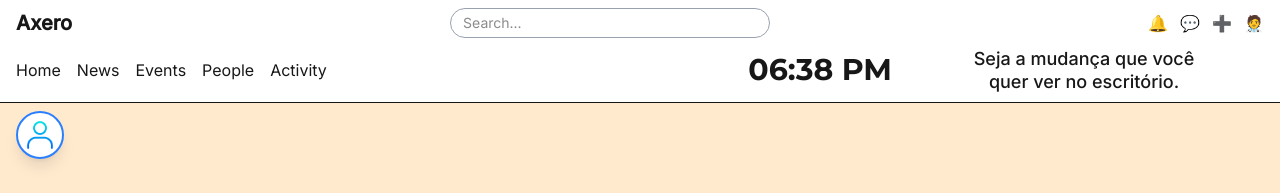
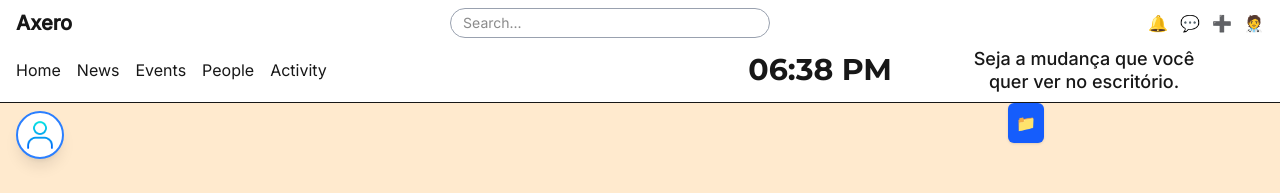
Before and after one commit to kailera/office-space, a Next.js app: page / in a window 1280 px wide. Shown: the top 193 px of the page. Built offline with nearby package versions, Linux system fonts and the light colour scheme.

Commit message:
first update in feature floating-projects

```diff
--- a/app/page.tsx
+++ b/app/page.tsx
@@ -1,12 +1,14 @@
 import FloatingContainer from "@/components/layout/floating-container";
+import FloatingPanelProject from "@/components/layout/floating-panel-project";
 import Header from "@/components/layout/header";
-
+import { projects } from "@/res/projects";
 export default function Page(){
   return(
 <main className="w-full">
       <Header/>
 
       <FloatingContainer/>
+      <FloatingPanelProject projects={projects}/>
     </main>
   )
 }
--- a/components/layout/floating-container.tsx
+++ b/components/layout/floating-container.tsx
@@ -1,12 +1,13 @@
 'use client'
 
+import { User } from "@/utils/types";
 import { useState } from "react";
 import ContactAvatarList from "../ui/contact-avatar-list";
 import FloatingChatLauncher from "../ui/floating-chat-laucher";
 import FloatingPanel from "../ui/floating-pannel";
 import MessageBox from "../ui/message-box";
 
-const contacts = [
+const contacts:User[] = [
     {id:'1', name:"Mary", image:"/img/mary.jpg"},
     {id:'2', name:"Boss", image:"/img/boss.jpg"},
     {id:'3', name:"Jhon", image:"/img/jhon.jpg"},
--- /dev/null
+++ b/components/layout/floating-panel-project.tsx
@@ -0,0 +1,30 @@
+'use client'
+
+interface IFloatingPanelProject{
+    projects:Project[]
+}
+import { Project } from "@/utils/types"
+import { useState } from "react"
+import ProjectsCarousel from "../ui/projects-carousel"
+
+export default function FloatingPanelProject({projects}:IFloatingPanelProject){
+    const [isOpen, setIsOpen] = useState(false)
+
+    return (
+        <div className="fixed right-2 sm:right-4 z-50">
+
+            <button
+            onClick={()=> setIsOpen(!isOpen)}
+            className="bg-blue-600 text-white p-2 rounded-md shadow mb-2 sm:mb-0">
+                {isOpen? '❌':'📁'}
+            </button>
+
+            <div className={`transition-all duration-300 ${
+                isOpen?'opacity-100 translate-x-0':'opacity-0 translate-x-full pointer-events-none'
+            } fixed sm:static top-16 sm:top-auto right-0 sm:right-0 w-[90w] sm:w-64 bg-amber-100 shadow-lg rounded-lg p-3 max-h-[80vh] sm:max-h-[60vh] flex flex-col`}>
+                <h2 className="text-lg"> Projetos </h2>
+                <ProjectsCarousel projects={projects}/>
+            </div>
+        </div>
+    )
+}
--- a/components/ui/floating-pannel.tsx
+++ b/components/ui/floating-pannel.tsx
@@ -1,4 +1,3 @@
-// components/FloatingPanel.tsx
 import { ReactNode } from 'react';
 
 interface IFloatingPanel {
--- /dev/null
+++ b/components/ui/project-card.tsx
@@ -0,0 +1,27 @@
+import { Project } from "@/utils/types";
+import Image from "next/image";
+
+interface IProjectCard{
+    project:Project
+}
+
+export default function ProjectCard({project}:IProjectCard){
+    return(
+        <div className="border rounded-lg p-2 shadow-sm bg-amber-100">
+            <h3 className="text-md font-semibold">{project.title}</h3>
+            <p className="text-sm text-gray-500">Deadline:{project.deadline}</p>
+            <div className="flex mt-2 space-x-2">
+                {project.participants.map((user, idx)=>(
+                    <Image
+                        key={idx}
+                        src={user.image}
+                        alt={user.name}
+                        width={24}
+                        height={24}
+                        className="rounded-full object-cover"
+                    />
+                ))}
+            </div>
+        </div>
+    )
+}
--- /dev/null
+++ b/components/ui/projects-carousel.tsx
@@ -0,0 +1,41 @@
+import { Project } from "@/utils/types";
+import { useState } from "react";
+import ProjectCard from "./project-card";
+
+interface IProjectsCarousel{
+    projects:Project[]
+}
+export default function ProjectsCarousel({projects}:IProjectsCarousel){
+    const [startIndex, setStartIndex] = useState(0)
+    const visibleProjects = projects.slice(startIndex, startIndex + 3)
+
+    const canScrollUp = startIndex > 0
+    const canScrollDown = startIndex + 3 < projects.length
+
+    return (
+        <div className="flex flex-col gap-2">
+            <div className="flex-justify-between mb-1">
+                <button onClick={() => setStartIndex(startIndex - 1)}
+                    disabled={!canScrollUp}
+                    className="text-sm disabled:opacity-30">
+                        ⬆️
+                </button>
+
+                <button
+                    onClick={()=> setStartIndex(startIndex+1)}
+                    disabled={!canScrollDown}
+                    className="text-sm disabled:opacity-30"
+                >
+                    ⬇️
+                </button>
+            </div>
+            <div className="flex flex-col gap-2 overflow-hidden">
+                {visibleProjects.map((project)=>(
+                     <ProjectCard key={project.id} project={project}/>
+
+                ))}
+
+            </div>
+        </div>
+    )
+}
--- /dev/null
+++ b/res/projects.ts
@@ -0,0 +1,57 @@
+// data/projects.ts
+
+export const projects = [
+  {
+    id: '1',
+    title: 'Sistema de Atendimento Médico',
+    deadline: '2025-08-15',
+    participants: [
+      { id: '1', name: 'Lucas', image:'/img/boss.jpg' },
+      {id: '2', name: 'Marina', image: '/img/boss.jpg"' },
+    ],
+  },
+  {
+    id: '2',
+    title: 'Dashboard Financeiro',
+    deadline: '2025-08-20',
+    participants: [
+      { id: '3', name: 'Carlos', image: '/img/boss.jpg"' },
+      { id: '4', name: 'Juliana', image: '/img/boss.jpg"' },
+    ],
+  },
+  {
+    id: '3',
+    title: 'Landing Page da Startup',
+    deadline: '2025-08-10',
+    participants: [
+      { id: '5', name: 'Fernanda', image: '/img/boss.jpg"' },
+      { id: '6', name: 'Roberto', image: '/img/boss.jpg"' },
+    ],
+  },
+  {
+    id: '4',
+    title: 'App de Reservas para Clínicas',
+    deadline: '2025-08-18',
+    participants: [
+      { id: '7', name: 'Diego', image: '/img/boss.jpg"' },
+      { id: '8', name: 'Ana', image: '/img/boss.jpg"' },
+    ],
+  },
+  {
+    id: '5',
+    title: 'Sistema de Estoque para Lanchonetes',
+    deadline: '2025-08-22',
+    participants: [
+      { id: '9', name: 'Renata', image: '/img/boss.jpg"' },
+    ],
+  },
+  {
+    id: '6',
+    title: 'Plataforma de Eventos Online',
+    deadline: '2025-08-19',
+    participants: [
+      { id: '10', name: 'João', image: '/img/boss.jpg"' },
+      { id: '11', name: 'Carla', image: '/img/boss.jpg"' },
+    ],
+  }
+];
--- /dev/null
+++ b/utils/types.ts
@@ -0,0 +1,12 @@
+export interface User{
+    id:string
+    name:string
+    image:string
+}
+
+export interface Project{
+    id:string,
+    title:string,
+    deadline:string,
+    participants:User[]
+}
```
